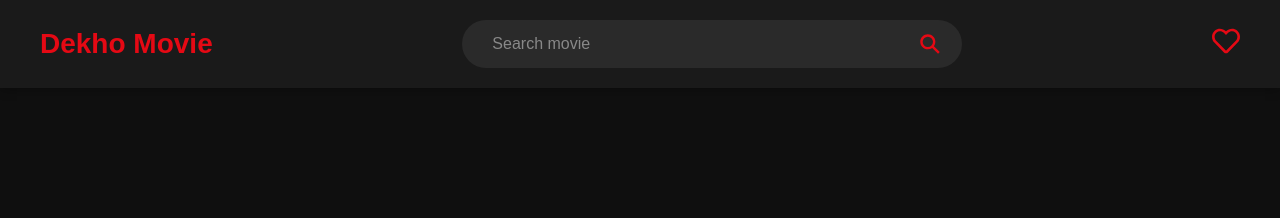
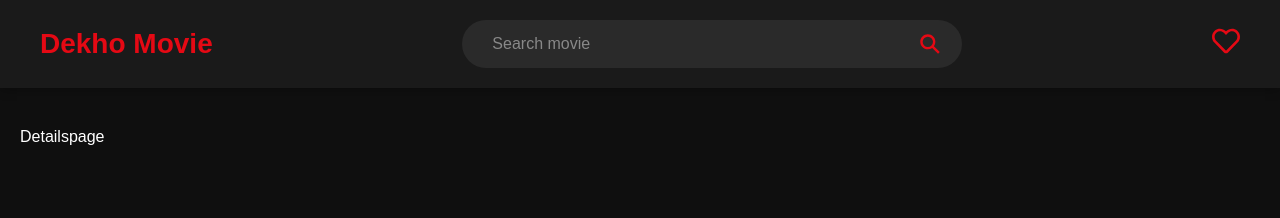
Before and after one commit to lezyCoder/Movie_Finder, a React (Vite) app: page /movie/1 in a window 1280 px wide. Shown: the top 218 px of the page. Built offline with nearby package versions, Linux system fonts and the light colour scheme; no server answers.

Commit message:
Working on Routing

```diff
--- a/package.json
+++ b/package.json
@@ -12,7 +12,8 @@
   "dependencies": {
     "react": "^19.2.0",
     "react-dom": "^19.2.0",
-    "react-icons": "^5.5.0"
+    "react-icons": "^5.5.0",
+    "react-router-dom": "^7.11.0"
   },
   "devDependencies": {
     "@eslint/js": "^9.39.1",
--- a/src/App.jsx
+++ b/src/App.jsx
@@ -1,7 +1,9 @@
+import { BrowserRouter as Router, Routes, Route } from 'react-router-dom'
 import Layout from "./components/Layout/Layout"
 import Navbar from "./components/Navbar/Navbar"
 import Footer from "./components/Footer/Footer"
 import HomePage from "./components/Home/HomePage"
+import Detailspage from "./components/Details/Detailspage"
 import { useEffect, useState } from "react"
 const API_KEY = import.meta.env.VITE_OMDB_API_KEY
 
@@ -11,20 +13,15 @@ const App = () => {
   const [movies, setMovies] = useState([]);
   const [favourite, setFavourite] = useState([]);
 
-  // useEffect(() => {
-  //   const movieName = fetch(`http://www.omdbapi.com/?apikey=${API_KEY}/?s=${movie}`).then((response) => response.json)
 
-  //   // cleaning the input field
-  //   return () => setMovie("")
-  // }, [movie])
 
   const handleSearch = async (movie, e) => {
     e.preventDefault();
     const response = await fetch(`http://www.omdbapi.com/?apikey=${API_KEY}&s=${movie}`)
-    const data = await response.json();
-    console.log(data)
+    const movieData = await response.json();
+    console.log(movieData)
 
-    setMovies(data.Search);// All the movies will be inside this array.
+    setMovies(movieData.Search);// All the movies will be inside this array.
 
     //Resetting the Input field
     setMovie("");
@@ -32,16 +29,18 @@ const App = () => {
 
 
   return (
-    <div className="app">
-      <Navbar movie={movie} setMovie={setMovie} handleSearch={handleSearch} favourite={favourite}></Navbar>
-      <Layout>
-        <div className="main">
-          <HomePage movies={movies} setFavourite={setFavourite} favourite={favourite}/>
-        </div>
-      </Layout>
-      <Footer />
-
-    </div>
+    <Router>
+      <div className="app">
+        <Navbar movie={movie} setMovie={setMovie} handleSearch={handleSearch} favourite={favourite} />
+        <Layout>
+          <Routes>
+            <Route path="/" element={<HomePage movies={movies} setFavourite={setFavourite} favourite={favourite} />} />
+            <Route path="/movie/:id" element={<Detailspage />} />
+          </Routes>
+        </Layout>
+        <Footer />
+      </div>
+    </Router>
   )
 }
 
--- /dev/null
+++ b/src/components/Details/Detailspage.jsx
@@ -0,0 +1,8 @@
+
+const Detailspage = () => {
+  return (
+    <div>Detailspage</div>
+  )
+}
+
+export default Detailspage
```
Also changed, not shown: 1 other file (tests, documents, lock files or other folders).
